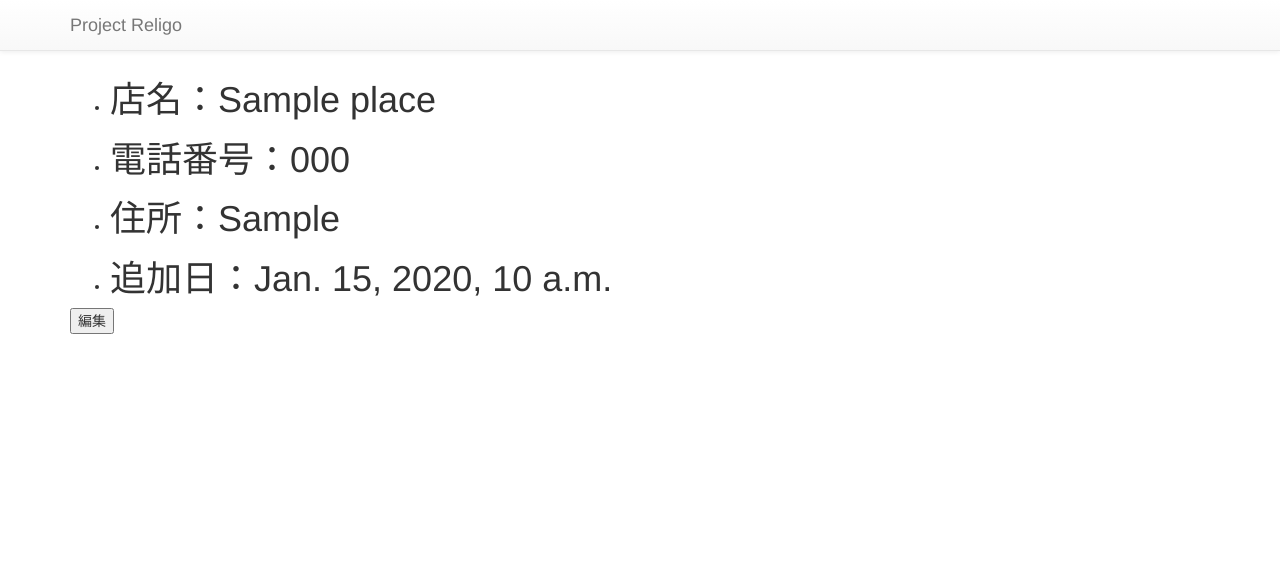
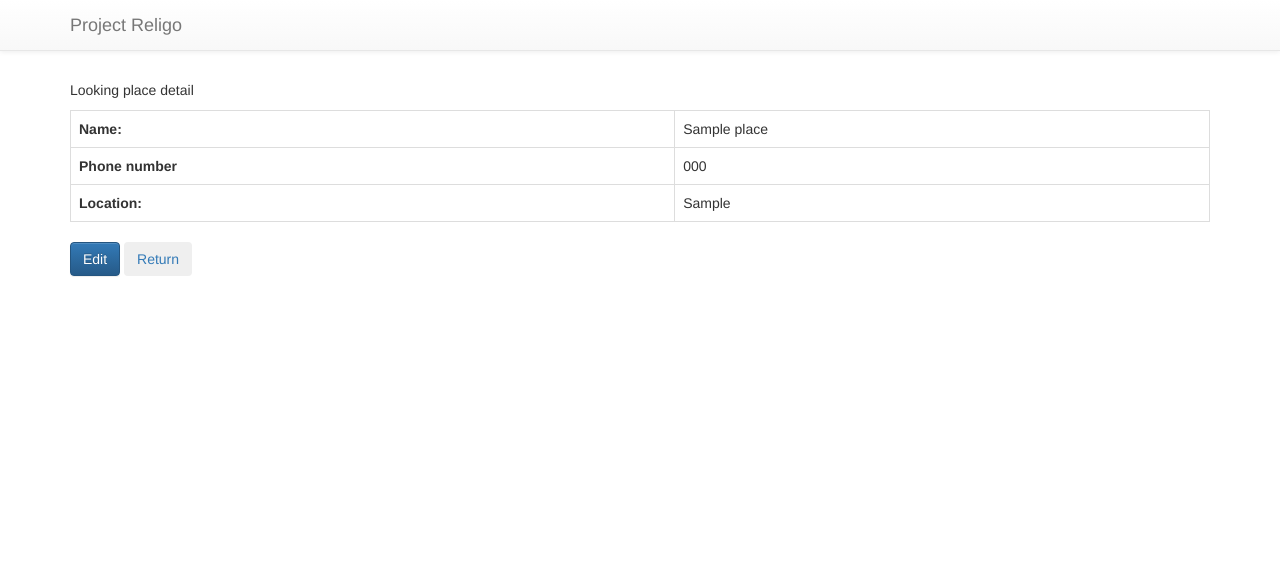
Before and after one commit to lighttiger2505/Religo, a Django app: page /religos/1/ in a window 1280 px wide. Shown: the top 574 px of the page. Run offline with Django 3.2, Linux system fonts and the light colour scheme; tables that the repository leaves empty hold one stand-in row (values such as "Sample post"); some libraries are stand-ins or nearby versions.

Commit message:
ビュー全体にBootstrapを適用

```diff
--- a/religos/static/css/layout.css
+++ b/religos/static/css/layout.css
@@ -1,6 +1,6 @@
 
 body {
-    padding-top: 60px;
+    padding: 80px 30px 30px 30px;
 }
 
 #footer {
--- a/religos/templates/religos/base.html
+++ b/religos/templates/religos/base.html
@@ -8,7 +8,7 @@
   <link href="{% static 'css/layout.css' %}" rel="stylesheet">
   <script src="{% static 'js/jquery-2.2.0.min.js' %}"></script>
   <script src="{% static 'js/bootstrap.min.js' %}"></script>
-  <title></title>
+  <title>Religos -correct want go place-</title>
   <meta charset="utf-8">
 </head>
 
--- a/religos/templates/religos/detail.html
+++ b/religos/templates/religos/detail.html
@@ -1,15 +1,31 @@
-{% extends "religos/base.html" %} {% block content %}
-<ul>
-  <li>
-    <h1>店名：{{ place.name }}</h1></li>
-  <li>
-    <h1>電話番号：{{ place.phone_number }}</h1></li>
-  <li>
-    <h1>住所：{{ place.location }}</h1></li>
-  <li>
-    <h1>追加日：{{ place.add_date }}</h1></li>
-</ul>
+{% extends "religos/base.html" %}
+
+<!-- Main content start -->
+{% block content %}
+
+<p>Looking place detail</p>
+
+<table class="table table-bordered">
+  <tr>
+    <td><strong>Name:<strong></td>
+    <td>{{ place.name }}</td>
+  </tr>
+
+  <tr>
+    <td><strong>Phone number<strong></td>
+    <td>{{ place.phone_number }}</td>
+  </tr>
+
+  <tr>
+    <td><strong>Location:<strong></td>
+    <td>{{ place.location }}</td>
+  </tr>
+
+</table>
 <form action="{% url 'religos:edit' place.id %}" method="get">
-  <input type="submit" value="編集">
+  <input type="submit" class="btn btn-primary" value="Edit">
+  <a href="{% url 'religos:index' %}"><input type="button" class="btn btn-secondary" value="Return"></input>
 </form>
+
 {% endblock content %}
+<!-- Main content end -->
```
Also changed, not shown: religos/templates/religos/add.html (+17 -7 lines), religos/templates/religos/edit.html (+15 -7 lines), religos/templates/religos/index.html (+18 -15 lines).
